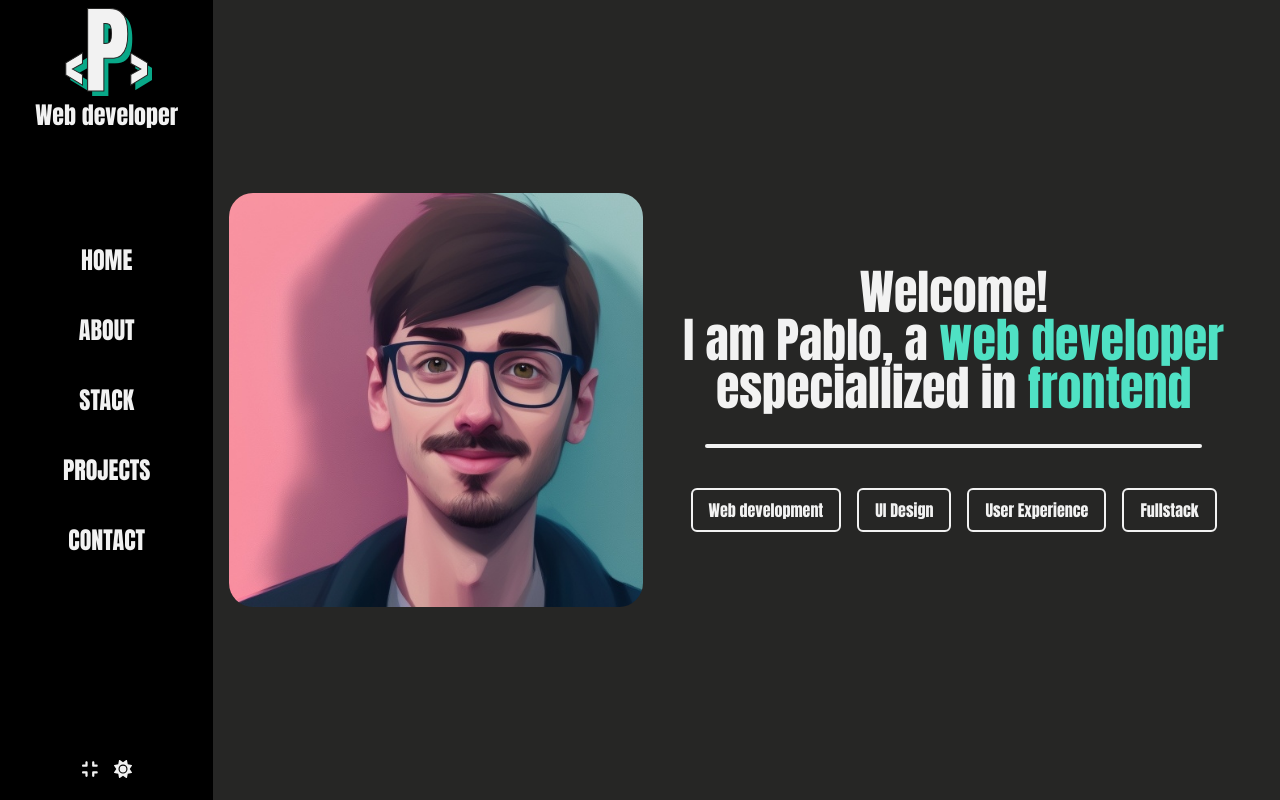
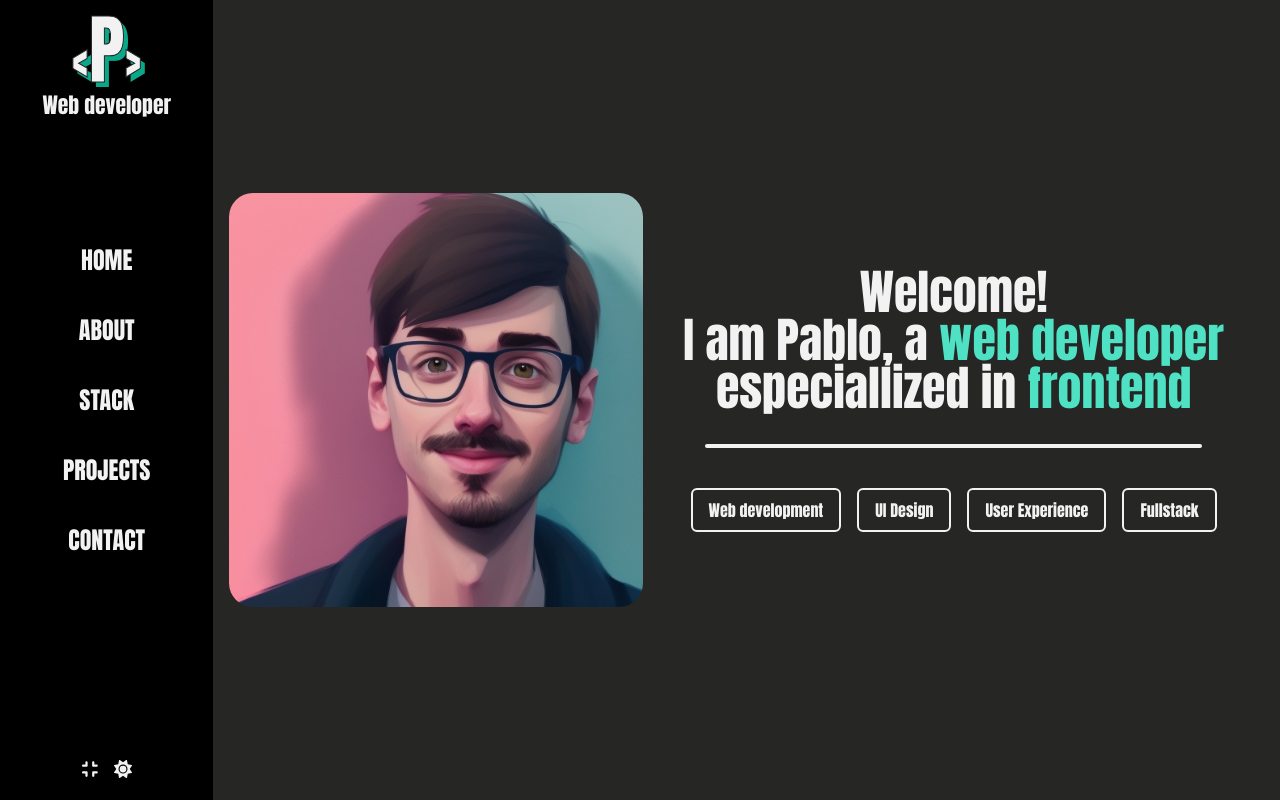
Before and after one commit to pabloff95/portfolio, a React (Vite) app: page / in a window 1280 px wide. Built offline with nearby package versions, Linux system fonts and the light colour scheme.

Commit message:
Improve responsive design of side menu

```diff
--- a/src/components/basic-components/Logo.tsx
+++ b/src/components/basic-components/Logo.tsx
@@ -5,9 +5,15 @@ const Logo: React.FC = () => {
   return (
     <div className="w-full flex gap-2 font-impact">
       <Link className="font-logo m-auto" to="/">
-        <span className="text-2xl md:text-4xl lg:text-6xl">&#60;</span>
-        <span className="text-5xl md:text-6xl lg:text-8xl">P</span>
-        <span className="text-2xl md:text-4xl lg:text-6xl">&#62;</span>
+        <span className="hidden md:inline text-2xl md:text-4xl lg:text-[min(4vmax,3.75rem)]">
+          &#60;
+        </span>
+        <span className="text-5xl md:text-6xl lg:text-[min(6vmax,6rem)]">
+          P
+        </span>
+        <span className="hidden md:inline text-2xl md:text-4xl lg:text-[min(4vmax,3.75rem)]">
+          &#62;
+        </span>
       </Link>
     </div>
   );
--- a/src/components/layout/Side-menu.tsx
+++ b/src/components/layout/Side-menu.tsx
@@ -16,12 +16,14 @@ const SideMenu: React.FC<SideMenuProps> = ({
   return (
     <aside className="row-span-1 md:col-span-2 grid grid-cols-12 md:grid-cols-1 md:grid-rows-6 md:h-[100vh] w-[100vw] md:w-auto bg-secondary-background">
       <section className="hidden min-[580px]:block row-span-1">
-        <div className="h-full font-impact text-2xl flex flex-col justify-center text-center">
+        <div className="h-full font-impact flex flex-col md:justify-center text-center">
           <Logo />
-          <p className="hidden lg:block">Web developer</p>
+          <p className="hidden lg:block text-[min(2vmax,1.35rem)]">
+            Web developer
+          </p>
         </div>
       </section>
-      <section className="col-span-11 min-[580px]:col-span-10 md:row-span-4 flex md:flex-col justify-center items-center">
+      <section className="col-span-11 min-[580px]:col-span-10 md:row-span-4 flex md:flex-col justify-between sm:justify-center items-center">
         <MenuButton to="/" text="HOME" />
         <MenuButton to="/about" text="ABOUT" />
         <MenuButton to="/stack" text="STACK" />
@@ -29,7 +31,7 @@ const SideMenu: React.FC<SideMenuProps> = ({
         <MenuButton to="/contact" text="CONTACT" />
       </section>
       <section className="row-span-1 flex items-center md:items-end">
-        <div className="w-full p-4 flex justify-center text-lg gap-4">
+        <div className="w-full p-4 flex justify-center text-xs sm:text-lg gap-4">
           <button
             type="button"
             className="hidden md:block h-1"
--- a/src/styles/components/layout/menu-button.css
+++ b/src/styles/components/layout/menu-button.css
@@ -26,8 +26,9 @@
 
 @media (width < 450px) {
   .menu-button {
-    font-size: 0.9rem;
-    padding: 0 0.25rem;
+    font-size: 0.7rem;
+    text-align: left;
+    padding: 0 1rem 0 0;
     background: var(--secondary-background);
   }
 
```
